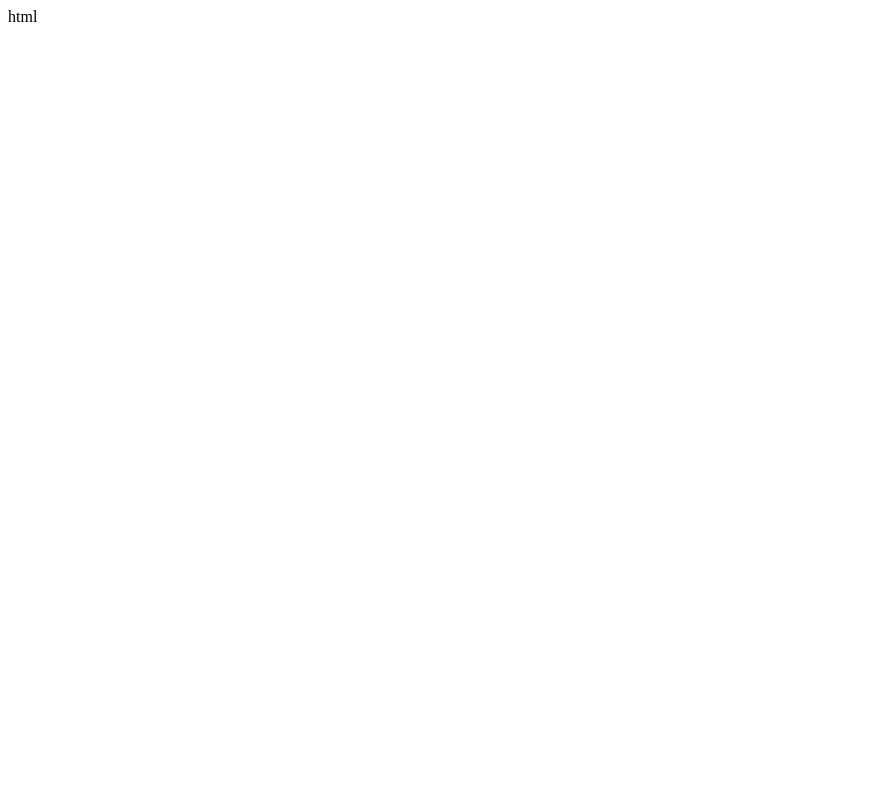
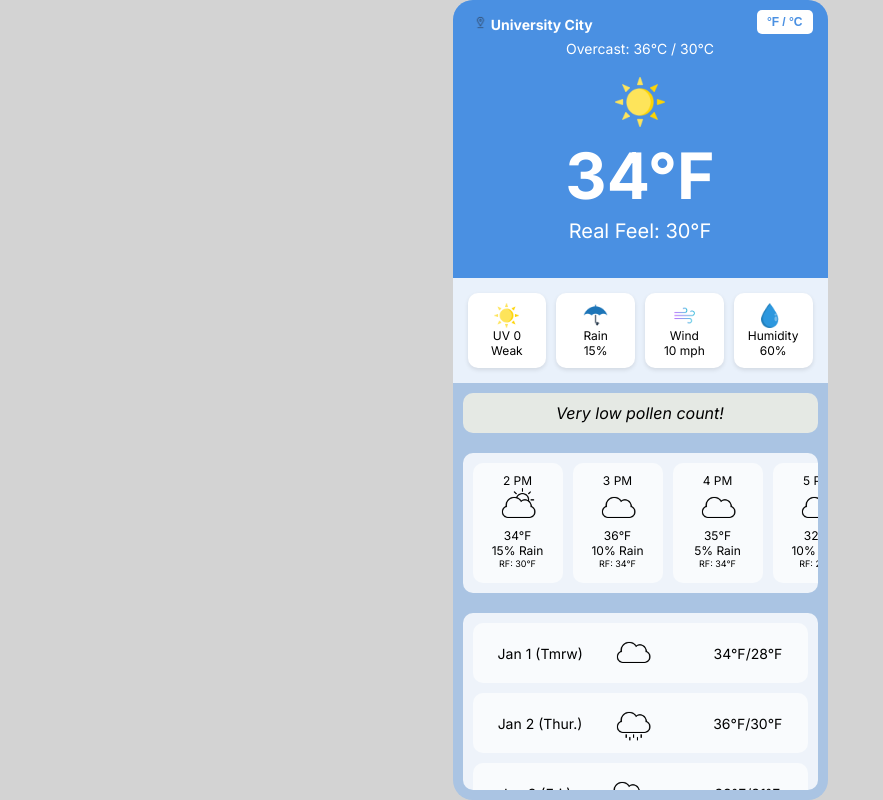
Before and after one commit to yinqii/CIS-4120, a plain HTML site: page index.html in a window 1280 px wide. Shown: the whole page, without its empty margins (0-883 px from the left). Drawn offline with Linux system fonts and the light colour scheme.

Commit message:
Add weather icons and update UI structure

```diff
--- a/index.html
+++ b/index.html
@@ -1 +1,110 @@
-html
+<html>
+    <head>
+        <link href="/styles.css" rel="stylesheet" />
+        <style>
+            @import url('https://fonts.googleapis.com/css2?family=Inter:ital,opsz,wght@0,14..32,100..900;1,14..32,100..900&display=swap');
+        </style>
+    </head>
+    <body>
+        <div id="app-container">
+            <div id="header">
+                <div id="location">
+                    <img class="forecast-location" src="assets/location.png">
+                    University City</div>
+                <div id="temperature-container">
+                    <div id="overcast">Overcast: 36°C / 30°C</div>
+                    <img id="sun-icon" src="assets/sun.png">
+                    <div id="temperature">34°F</div>
+                    <div id="real-feel">Real Feel: 30°F</div>
+                </div>
+                <button id="toggle-unit">°F / °C</button>
+            </div>
+
+            <div id="weather-details">
+                <div class="detail">
+                    <img class="forecast-detail" src="assets/sun.png">
+                    <br>UV 0 Weak</div>
+                <div class="detail">
+                    <img class="forecast-detail" src="assets/umbrella.png">
+                    <br>Rain <br> 15%</div>
+                <div class="detail">
+                    <img class="forecast-detail" src="assets/wind.png">
+                    <br>Wind <br> 10 mph</div>
+                <div class="detail">
+                    <img class="forecast-detail" src="assets/humid.png">
+                    <br> Humidity 60%</div>
+            </div>
+
+            <div id="highlight">Very low pollen count!</div>
+
+            <div id="forecast-container">
+                <div id="forecast">
+                    <div class="forecast-item">
+                        <div>2 PM</div>
+                        <img class="forecast-icon" src="assets/suncloud.png">
+                        <div>34°F</div>
+                        <div>15% Rain</div>
+                        <div id="real_feel">RF: 30°F</div>
+                    </div>
+                    <div class="forecast-item">
+                        <div>3 PM</div>
+                        <img class="forecast-icon" src="assets/cloud1.png">
+                        <div>36°F</div>
+                        <div>10% Rain</div>
+                        <div id="real_feel">RF: 34°F</div>
+                    </div>
+                    <div class="forecast-item">
+                        <div>4 PM</div>
+                        <img class="forecast-icon" src="assets/cloud1.png">
+                        <div>35°F</div>
+                        <div>5% Rain</div>
+                        <div id="real_feel">RF: 34°F</div>
+                    </div>
+                    <div class="forecast-item">
+                        <div>5 PM</div>
+                        <img class="forecast-icon" src="assets/cloud1.png">
+                        <div>32°F</div>
+                        <div>10% Rain</div>
+                        <div id="real_feel">RF: 28°F</div>
+                    </div>
+                    <div class="forecast-item">
+                        <div>6 PM</div>
+                        <img class="forecast-icon" src="assets/cloud1.png">
+                        <div>30°F</div>
+                        <div>5% Rain</div>
+                        <div id="real_feel">RF: 25°F</div>
+                    </div>
+                </div>
+            </div>
+
+            <div id="daily-forecast-container">
+                <div id="daily-forecast">
+                    <div class="daily-item">
+                        <div>Jan 1 (Tmrw)</div>
+                        <img class="forecast-icon" src="assets/cloud1.png">
+                        <div></div>
+                        <div>34°F/28°F</div>
+                    </div>
+                    <div class="daily-item">
+                        <div>Jan 2 (Thur.)</div>
+                        <img class="forecast-icon" src="assets/raincloud.png">
+                        <div></div>
+                        <div>36°F/30°F</div>
+                    </div>
+                    <div class="daily-item">
+                        <div>Jan 3   (Fri.)  </div>
+                        <img class="forecast-icon" src="assets/cloud1.png">
+                        <div></div>
+                        <div>38°F/31°F</div>
+                    </div>
+                    <div class="daily-item">
+                        <div>Jan 4 (Sat)</div>
+                        <img class="forecast-icon" src="assets/suncloud.png">
+                        <div></div>
+                        <div>35°F/29°F</div>
+                    </div>
+                </div>
+            </div>
+        </div>
+    </body>
+</html>
--- /dev/null
+++ b/styles.css
@@ -0,0 +1,189 @@
+body {
+    background-color: #d3d3d3; /* Light grey background outside the app container */
+    display: flex;
+    justify-content: center;
+    align-items: center; /* Center align vertically */
+    min-height: 100vh;
+    margin: 0;
+    font-family: 'Inter', sans-serif;
+    overflow-y: hidden; /* Disable home screen scroll */
+}
+
+#app-container {
+    width: 375px;
+    max-height: 800px; /* Fixed height to simulate phone screen */
+    background-color: #a9c4e4f7; /* Light blue background inside the app container */
+    border: none;
+    border-radius: 20px;
+    overflow: hidden; /* Remove scrolling here */
+    display: flex;
+    flex-direction: column;
+}
+
+#header {
+    background-color: #4a90e2;
+    color: white;
+    padding: 20px;
+    text-align: center;
+    display: flex;
+    align-items: center;
+    justify-content: center;
+    gap: 15px;
+    flex-direction: column;
+    position: relative;
+}
+
+#location {
+    position: absolute;
+    top: 10px;
+    left: 15px;
+    font-size: 14px;
+    font-weight: bold;
+    margin: 5px;
+}
+
+#toggle-unit {
+    position: absolute;
+    top: 10px;
+    right: 15px;
+    background-color: white;
+    color: #4a90e2;
+    border: none;
+    border-radius: 5px;
+    padding: 5px 10px;
+    cursor: pointer;
+    font-size: 12px;
+    font-weight: bold;
+}
+
+#temperature-container {
+    display: flex;
+    flex-direction: column;
+    align-items: center;
+    margin: 10px 0;
+}
+
+#overcast {
+    font-size: 14px;
+    margin: 10px 0;
+}
+
+#temperature {
+    font-size: 64px;
+    font-weight: bold;
+    margin: 0;
+}
+
+#real-feel {
+    font-size: 20px;
+    font-weight: normal;
+    margin: 5px 0;
+}
+
+#sun-icon {
+    width: 50px;
+    height: 50px;
+    margin: 10px 0;
+}
+
+#weather-details {
+    display: flex;
+    justify-content: space-around;
+    padding: 15px;
+    background-color: #e9f1fb;
+    gap: 10px;
+}
+
+.detail {
+    text-align: center;
+    font-size: 12px;
+    background-color: white;
+    padding: 10px;
+    border-radius: 10px;
+    box-shadow: 0 2px 4px rgba(0, 0, 0, 0.1);
+    flex: 1;
+}
+
+#highlight {
+    background-color: rgba(255, 250, 230, 0.7);
+    padding: 10px;
+    text-align: center;
+    font-style: italic;
+    border-radius: 10px;
+    margin: 10px;
+}
+
+#forecast-container {
+    padding: 10px;
+    background-color: rgba(255, 255, 255, 0.8);
+    border-radius: 10px;
+    margin: 10px;
+    overflow-x: auto;
+    display: flex;
+    min-height: 120px;
+}
+
+#forecast {
+    display: flex;
+    gap: 10px;
+}
+
+#real_feel{
+    font-size: 9px;
+}
+
+.forecast-item {
+    min-width: 70px;
+    display: flex;
+    flex-direction: column;
+    align-items: center;
+    padding: 10px;
+    background-color: rgba(255, 255, 255, 0.637);
+    border-radius: 10px;
+    font-size: 12px;
+}
+
+.forecast-icon {
+    width: 40px;
+    height: 40px;
+}
+
+.forecast-detail {
+    width: 25px;
+    height: 25px;
+}
+
+.forecast-location {
+    width: 15px;
+    height: 15px;
+}
+
+
+#daily-forecast-container {
+    padding: 10px;
+    overflow-y: auto;
+    display: flex;
+    flex-direction: column;
+    background-color: rgba(255, 255, 255, 0.8);
+    border-radius: 10px;
+    margin: 10px;
+    max-height: 300px;
+}
+
+#daily-forecast {
+    display: flex;
+    flex-direction: column;
+    gap: 10px;
+}
+
+.daily-item {
+    display: flex;
+    flex-direction: row;
+    align-items: center;
+    justify-content: space-around;
+    padding: 10px;
+    background-color: rgba(255, 255, 255, 0.637);
+    border-radius: 10px;
+    font-size: 14px;
+    min-width: 150px;
+}
```
Also changed, not shown: assets/Partially_Cloudy.png (added), assets/cloud.png (added), assets/cloud1.png (added), assets/humid.png (added), assets/location.png (added), assets/raincloud.png (added), assets/raindetail.png (added), assets/raining.png (added), assets/snowflake.png (added), assets/sun.png (added), assets/sun_line.png (added), assets/suncloud.png (added), assets/sunset.png (added), assets/umbrella.png (added), 1 more files, 2 other files.
